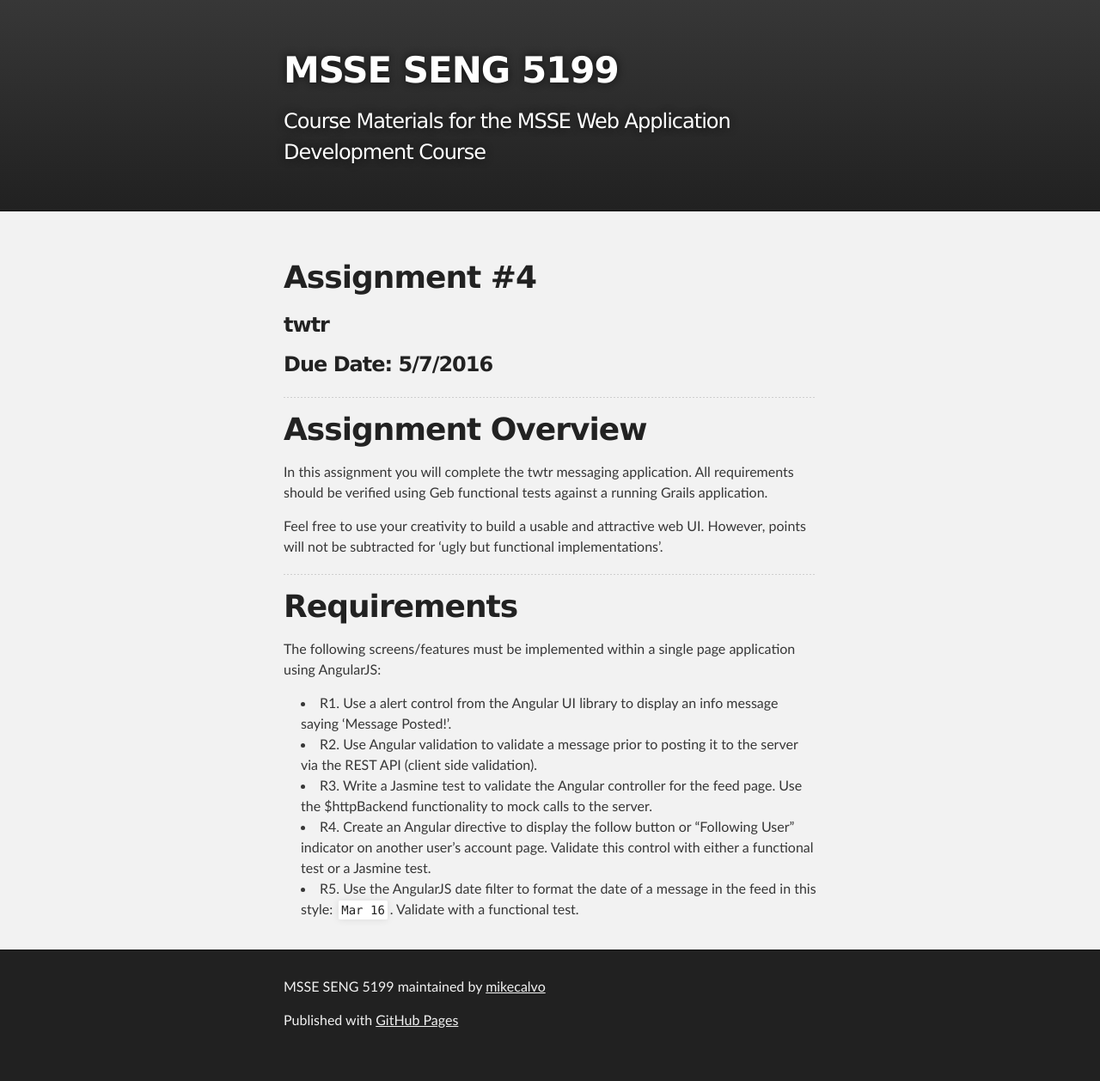
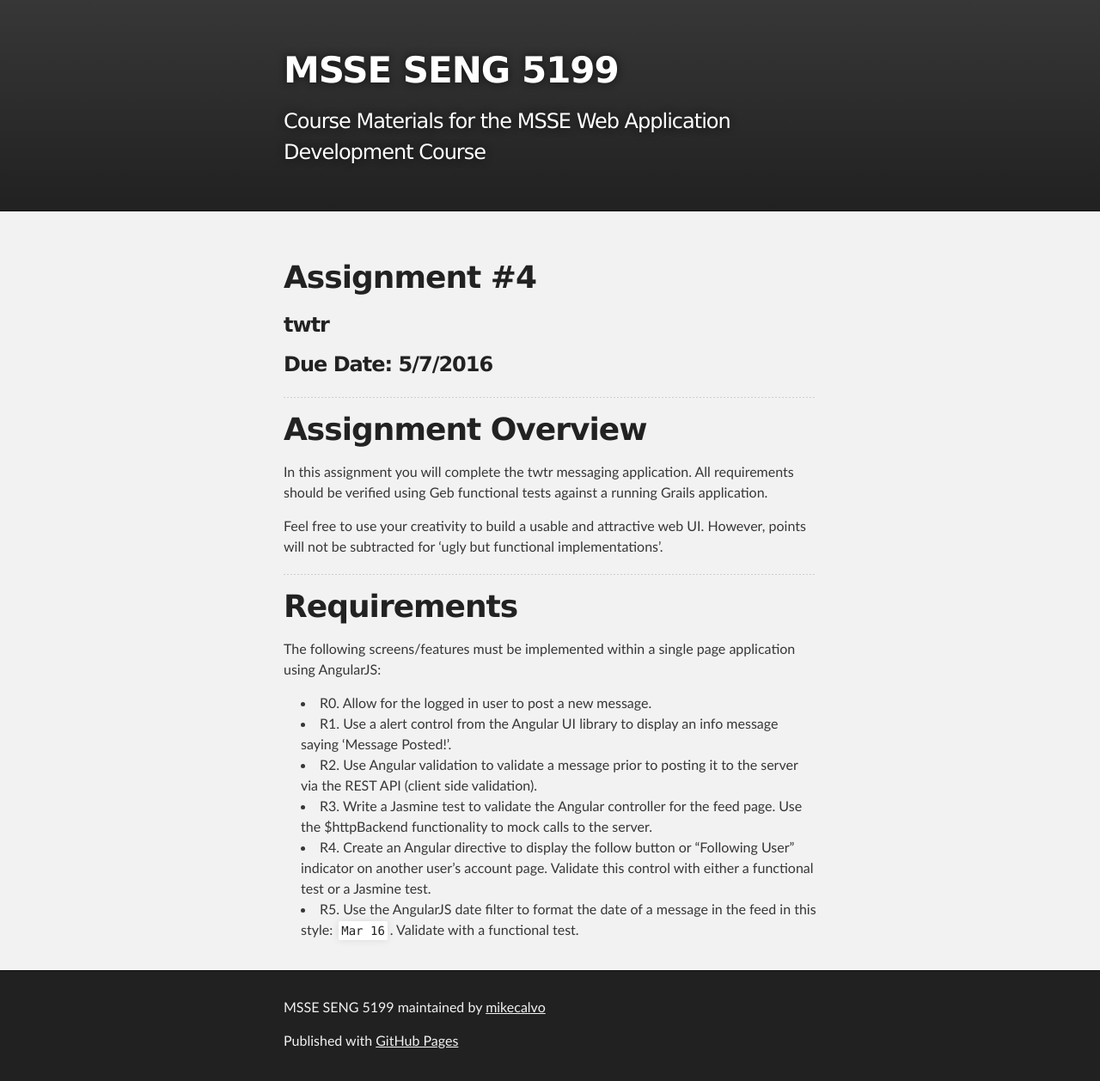
Before and after one commit to mikecalvo/mikecalvo.github.io, a Jekyll site: the page built from msse/assignments/4/index.md, in a window 1280 px wide. Shown: the whole page at 86% size. Built offline with Jekyll 4.4.1, drawn with Linux system fonts in a browser that asks for light colours; before the commit the page ends 1234 px from its top, so only the background shows below that.

Commit message:
fixed week 13 and assignment 4

```diff
--- a/msse/assignments/4/index.md
+++ b/msse/assignments/4/index.md
@@ -21,6 +21,7 @@ Feel free to use your creativity to build a usable and attractive web UI.  Howev
 # Requirements
 The following screens/features must be implemented within a single page application using AngularJS:
 
+- R0. Allow for the logged in user to post a new message.
 - R1. Use a alert control from the Angular UI library to display an info message saying 'Message Posted!'.
 - R2. Use Angular validation to validate a message prior to posting it to the server via the REST API (client side validation).
 - R3. Write a Jasmine test to validate the Angular controller for the feed page.  Use the $httpBackend functionality to mock calls to the server.
```
Also changed, not shown: msse/notes/ng_directives/index.md (+29 -0 lines), msse/notes/ng_filters/index.md (+16 -0 lines).
